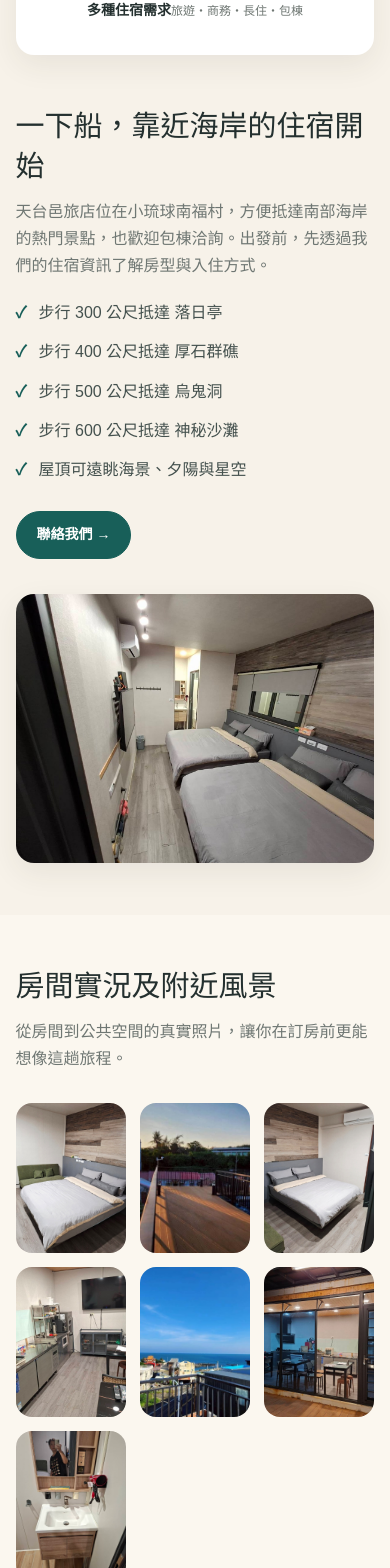
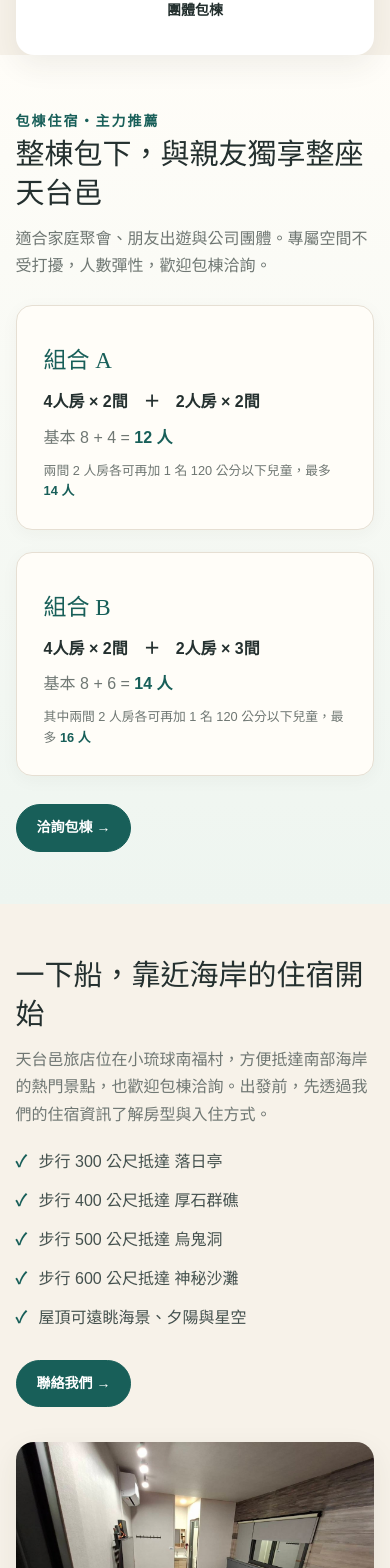
Before and after one commit to bstfsfx/yi_website, a Next.js app: page / in a window 390 px wide. Shown: the part 1354-2922 px from the top of the page. Built offline with nearby package versions, Linux system fonts and the light colour scheme.

Commit message:
feat: emphasize group rental as main business, enlarge photo grid, add nav button

```diff
--- a/app/globals.css
+++ b/app/globals.css
@@ -70,6 +70,47 @@
   font-size: 25px;
   color: var(--green);
   display: block;
+  margin: 0 auto 6px;
+}
+
+/* Group 包棟 section */
+.group-section {
+  background: linear-gradient(180deg, #fffdf8 0%, #eef5f0 100%);
+}
+.group-section .section-lead {
+  margin-bottom: 8px;
+}
+.group-grid {
+  display: grid;
+  grid-template-columns: 1fr 1fr;
+  gap: 22px;
+  margin: 26px 0 24px;
+}
+.group-card {
+  border-top: 4px solid var(--green);
+}
+.group-card h3 {
+  margin: 4px 0 10px;
+  color: var(--green);
+  font-family: 'Noto Serif TC', 'Songti TC', serif;
+  font-size: 23px;
+}
+.group-rooms {
+  font-weight: 700;
+  margin: 0 0 8px;
+}
+.group-calc {
+  margin: 0 0 10px;
+  color: var(--muted);
+}
+.group-calc b,
+.group-card small b {
+  color: var(--green);
+}
+.group-card small {
+  display: block;
+  color: var(--muted);
+  line-height: 1.6;
 }
 
 /* Buttons */
@@ -187,8 +228,9 @@ footer {
 }
 .footer-inner {
   display: flex;
-  justify-content: space-between;
-  gap: 20px;
+  flex-direction: column;
+  align-items: center;
+  gap: 6px;
   font-size: 13px;
 }
 footer .btn {
@@ -302,9 +344,9 @@ section {
 }
 .photo-grid {
   display: grid;
-  grid-template-columns: repeat(3, 1fr);
-  grid-auto-rows: 180px;
-  gap: 14px;
+  grid-template-columns: repeat(2, 1fr);
+  grid-auto-rows: 300px;
+  gap: 18px;
   margin-top: 30px;
 }
 .photo-grid img {
@@ -729,11 +771,12 @@ summary {
   }
   .features,
   .benefit-grid,
-  .audience {
+  .audience,
+  .group-grid {
     grid-template-columns: 1fr;
   }
   .photo-grid {
-    grid-auto-rows: 150px;
+    grid-auto-rows: 200px;
   }
   .photo-grid .wide {
     grid-column: span 1;
--- a/app/page.js
+++ b/app/page.js
@@ -52,10 +52,36 @@ export default function HomePage() {
           <span className="icon" style={{ margin: '0 auto 6px' }}>
             ☷
           </span>
-          <b>多種住宿需求</b>
-          <small>旅遊・商務・長住・包棟</small>
+          <b>團體包楝</b>
         </div>
       </div>
+
+      <section id="group" className="group-section">
+        <div className="container">
+          <span className="kicker">包棟住宿・主力推薦</span>
+          <h2 className="section-title">整棟包下，與親友獨享整座天台邑</h2>
+          <p className="section-lead">適合家庭聚會、朋友出遊與公司團體。專屬空間不受打擾，人數彈性，歡迎包棟洽詢。</p>
+          <div className="group-grid">
+            <article className="card group-card">
+              <h3>組合 A</h3>
+              <p className="group-rooms">4人房 × 2間　＋　2人房 × 2間</p>
+              <p className="group-calc">基本 8 + 4 = <b>12 人</b></p>
+              <small>兩間 2 人房各可再加 1 名 120 公分以下兒童，最多 <b>14 人</b></small>
+            </article>
+            <article className="card group-card">
+              <h3>組合 B</h3>
+              <p className="group-rooms">4人房 × 2間　＋　2人房 × 3間</p>
+              <p className="group-calc">基本 8 + 6 = <b>14 人</b></p>
+              <small>其中兩間 2 人房各可再加 1 名 120 公分以下兒童，最多 <b>16 人</b></small>
+            </article>
+          </div>
+          <div className="ctas">
+            <a className="btn primary" href="/#cta">
+              洽詢包棟 →
+            </a>
+          </div>
+        </div>
+      </section>
 
       <section id="about">
         <div className="container intro">
@@ -126,8 +152,8 @@ export default function HomePage() {
             </article>
             <article className="card">
               <span className="icon">☷</span>
-              <h3>彈性的住宿選擇</h3>
-              <p>短期旅遊、商務出差、遠距工作或中長期停留皆可，也歡迎包棟洽詢。</p>
+              <h3>歡迎</h3>
+              <p>中長期停留及包棟洽詢。</p>
             </article>
           </div>
         </div>
@@ -145,20 +171,20 @@ export default function HomePage() {
             <p className="qr-label">掃描 QR Code 加入即時通訊</p>
             <div className="qr-row">
               <div>
-                <img src="/media/whatsapp_qr.png" alt="WhatsApp QR Code" />
-                <small>WhatsApp</small>
+                <img src="/media/line_qr.png" alt="LINE QR Code" />
+                <small>LINE</small>
               </div>
               <div>
-                <img src="/media/line_qr.png" alt="LINE QR Code" />
-                <small>LINE</small>
+                <img src="/media/facebook_qr.png" alt="Facebook QR Code" />
+                <small>Facebook</small>
               </div>
               <div>
                 <img src="/media/wechat_qr.png" alt="WeChat QR Code" />
                 <small>微信</small>
               </div>
               <div>
-                <img src="/media/facebook_qr.png" alt="Facebook QR Code" />
-                <small>Facebook</small>
+                <img src="/media/whatsapp_qr.png" alt="WhatsApp QR Code" />
+                <small>WhatsApp</small>
               </div>
             </div>
           </div>
--- a/components/Footer.js
+++ b/components/Footer.js
@@ -1,11 +1,10 @@
 export default function Footer() {
   return (
     <footer>
-      <div className="container footer-inner" style={{ display: 'flex', justifyContent: 'space-between', gap: 20, fontSize: 13 }}>
+      <div className="container footer-inner">
         <div>⌂ 天台邑旅店　TIANTAIYI HOTEL</div>
-        <div>
-          Tel: <a href="tel:0938591059">0938591059</a>　E-mail: <a href="mailto:mav50852001@yahoo.com.tw">mav50852001@yahoo.com.tw</a>
-        </div>
+        <div>Tel: <a href="tel:0938591059">0938591059</a></div>
+        <div>E-mail: <a href="mailto:mav50852001@yahoo.com.tw">mav50852001@yahoo.com.tw</a></div>
       </div>
     </footer>
   );
--- a/components/Header.js
+++ b/components/Header.js
@@ -38,6 +38,9 @@ export default function Header() {
         </nav>
 
         <div className="nav-actions ctas" style={{ margin: 0 }}>
+          <Link className="btn primary" href="/#group">
+            包棟住宿
+          </Link>
           <Link className="btn light" href="/#cta">
             聯絡我們
           </Link>
@@ -51,6 +54,9 @@ export default function Header() {
               </Link>
             ))}
             <div className="nav-actions ctas">
+              <Link className="btn primary" href="/#group" onClick={close}>
+                包棟住宿
+              </Link>
               <Link className="btn light" href="/#cta" onClick={close}>
                 聯絡我們
               </Link>
```
Also changed, not shown: public/media/whatsapp_qr.png.
